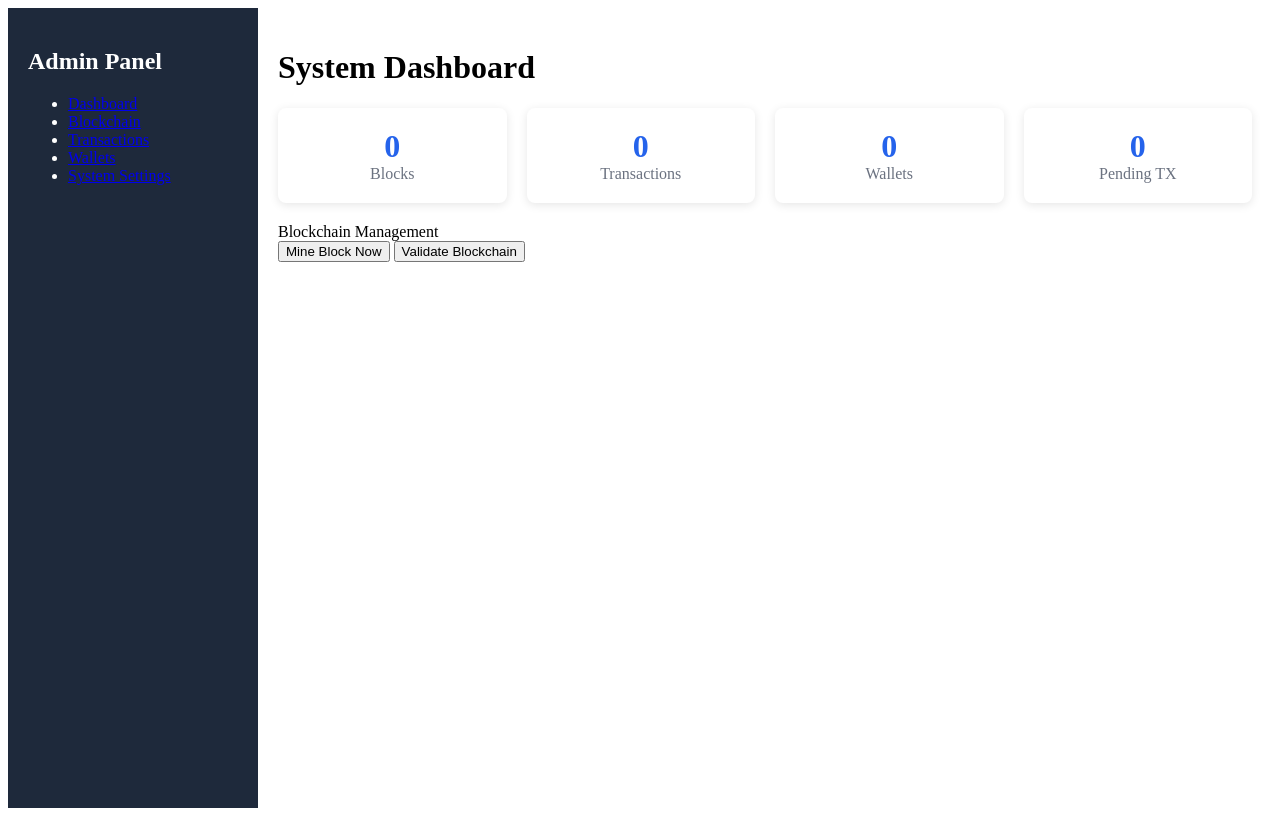
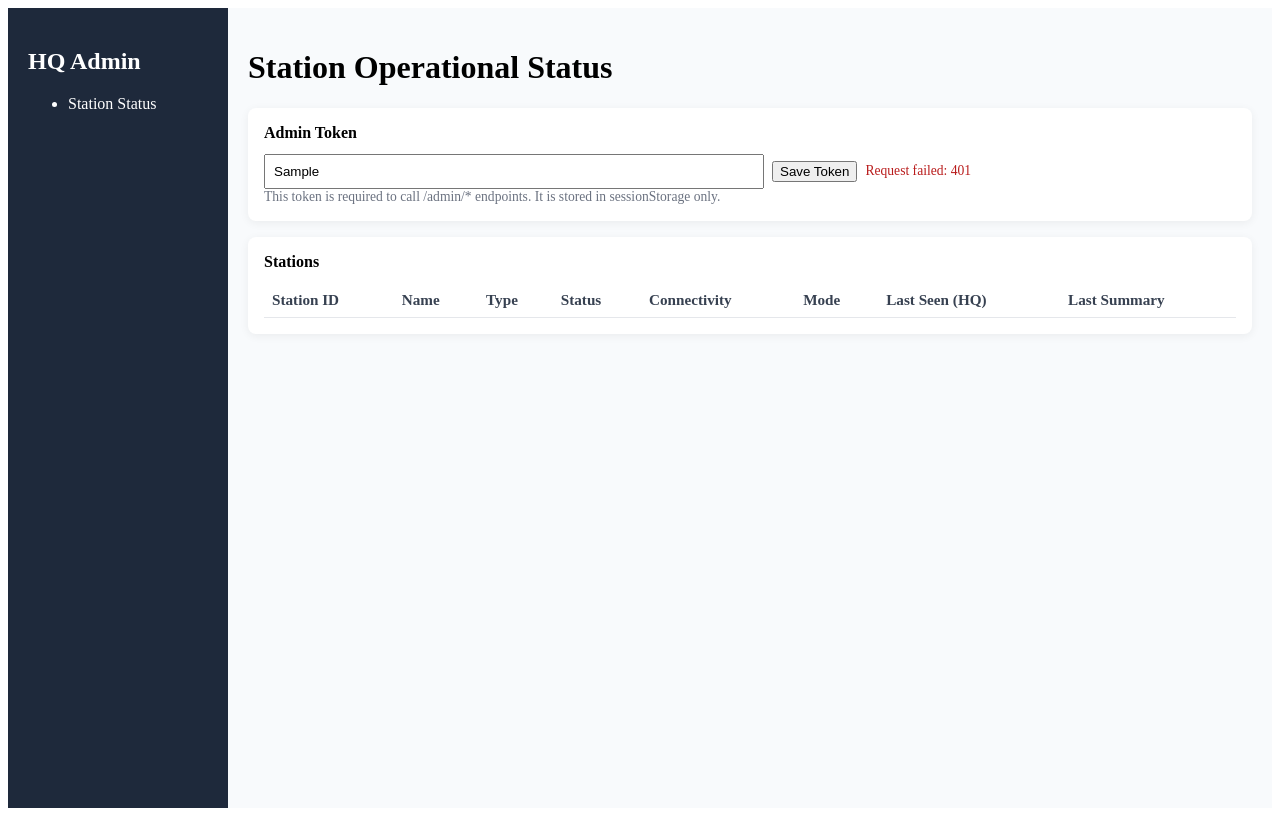
Before and after one commit to paxdriver/KriSYS, a Flask app: template krisys-backend/templates/admin.html in a window 1280 px wide. Run offline with Flask 3, Linux system fonts and the light colour scheme; the template is opened without the code that fills it: most values are stand-ins (such as "Sample title", 1, 10 or a date in 2020); lists and menus that the app fills with data are empty; parts of the project's set-up code (start-up, migrations or seed data) failed here and were passed over.

Commit message:
CP: simple static admin to display stations. WIP to add telemetry.

```diff
--- a/krisys-backend/app.py
+++ b/krisys-backend/app.py
@@ -1,7 +1,7 @@
 # krisys-backend/app.py
 import hashlib
 import uuid
-from flask import Flask, request, jsonify
+from flask import Flask, request, jsonify, render_template
 from flask_cors import CORS
 from blockchain import Blockchain, Transaction, PolicySystem
 import time
@@ -824,6 +824,53 @@ def get_address_transactions(address):
 				txs.append(tx.to_dict())
 	return jsonify(txs), 200
 
+# Wallet management endpoints - with passphrase encryption
+@app.route('/wallet', methods=['POST'])
+def create_wallet():
+	"""Create a new family wallet with keys stored separately"""
+	try:
+		data = request.json
+		num_members = int(data.get('num_members', 1))
+		passphrase = data.get('passphrase', '')  # Get passphrase from request
+
+		if not passphrase or len(passphrase) < MIN_PASSPHRASE_LENGTH:
+			return jsonify({"error": f"Passphrase must be at least {MIN_PASSPHRASE_LENGTH} characters"}), 400
+
+		if num_members < 1 or num_members > MAX_MEMBERS:
+			return jsonify({"error": "Number of members must be between 1-20"}), 400
+
+		members = [{"name": f"Member {i+1}"} for i in range(num_members)]
+
+		wallet = blockchain.wallets.create_wallet(
+			family_id=hashlib.sha256(secrets.token_bytes(32)).hexdigest()[:24],
+			members=members,
+			crisis_id=blockchain.crisis_metadata['id'],
+			passphrase=passphrase   # Passphrase deciphers private_key stored by blockchain host in wallet_keys, which is encrypted value by blockchain host's public/private keys to never store user's private key, but to allow simple passphrase for user to retrieve their private_key by memory
+		)
+
+		return jsonify(wallet.to_dict()), 201
+
+	except Exception as e:
+		emit_telemetry_event(
+			source="HQ",
+			severity="critical",
+			event_type="DB",
+			context={"wallet_creation_error": str(e)}
+		)
+		logger.error(f"Wallet creation error: {str(e)}")
+		return jsonify({"error": "Wallet creation failed"}), 500
+
+
+# DEV NOTE: MUST COMPLETELY CHANGE THIS FOR PROPER ADMIN AUTH, NEVER PASS ADMIN_TOKEN TO BROWSER
+# TODO: create proper frontend panel with proper auth using JWT
+@app.route("/admin", methods=["GET"])
+def admin_panel():
+    return render_template("admin.html",
+        admin_token_b64=base64.b64encode(
+			ADMIN_TOKEN.encode("utf-8")
+		).decode("utf-8")
+    )
+
 
 # HQ Telemetry ingestion endpoint
 @app.route("/admin/telemetry", methods=["POST"])
@@ -861,6 +908,157 @@ def admin_receive_telemetry():
 		node_id=node_id if isinstance(node_id, str) else "",
 	)
 	return jsonify({"status": "ok"}), 201
+
+def _safe_parse_context_json(raw: str | None) -> dict | None:
+	# Safely parse context_json without throwing.
+	if not isinstance(raw, str) or not raw.strip():
+		# Reject non-string or empty inputs.
+		return None
+	try:
+		# Attempt JSON parsing.
+		obj = json.loads(raw)
+	except Exception:
+		# Reject malformed JSON.
+		return None
+	return obj if isinstance(obj, dict) else None  # Only accept dict payloads.
+
+
+@app.route("/admin/stations/status", methods=["GET"])
+@admin_required
+def admin_station_status():
+	"""
+	Aggregate station operational state for the HQ panel.
+
+	Output:
+	{
+	  "stations": [ ... ],
+	  "count": <number>
+	}
+
+	Combines:
+	- authoritative station rows from `stations` table (includes pending/active metadata)
+	- recent lifecycle/summary telemetry from `admin_events` (no new data collection)
+	"""
+	limit = request.args.get("limit", 1000)
+	try:
+		limit = int(limit)
+	except Exception:
+		limit = 1000  # fallback if limit query param is invalid
+	limit = max(1, min(limit, 5000))  # clamp to a safe maximum
+
+	crisis_id = blockchain.crisis_metadata["id"]
+
+	with db_connection() as conn:
+		# Fetch all configured stations for the current crisis (active, pending, etc.)
+		station_rows = conn.execute(
+			"""
+			SELECT station_id, name, type, location, status
+			FROM stations
+			WHERE crisis_id = ?
+			ORDER BY station_id ASC
+			""",
+			(crisis_id,),
+		).fetchall()
+
+		# Fetch recent station-scoped telemetry events (lifecycle + summaries).
+		event_rows = conn.execute(
+			"""
+			SELECT node_id, context_json, created_at
+			FROM admin_events
+			WHERE source = ? AND node_id IS NOT NULL AND node_id != ''
+			ORDER BY created_at DESC
+			LIMIT ?
+			""",
+			("station", limit),
+		).fetchall()
+
+	stations: dict[str, dict] = {}
+
+	# Seed output with canonical station metadata.
+	for row in station_rows:
+		stations[row["station_id"]] = {
+			"station_id": row["station_id"],
+			"name": row["name"],
+			"type": row["type"],
+			"location": row["location"],
+			"status": row["status"],
+			"last_seen_at": None,
+			"last_event_at": None,
+			"lifecycle": {
+				"connectivity": None,
+				"mode": None,
+				"last_lifecycle_event": None,
+				"last_lifecycle_at": None,
+			},
+			"summary": None,
+		}
+
+	# Merge telemetry context into the canonical list.
+	for event in event_rows:
+		station_id = event["node_id"]
+		if not station_id:
+			continue  # defensive guard
+
+		entry = stations.get(station_id)
+		if not entry:
+			# Include stations known only from telemetry (defensive path).
+			entry = {
+				"station_id": station_id,
+				"name": None,
+				"type": None,
+				"location": None,
+				"status": "unknown",
+				"last_seen_at": None,
+				"last_event_at": None,
+				"lifecycle": {
+					"connectivity": None,
+					"mode": None,
+					"last_lifecycle_event": None,
+					"last_lifecycle_at": None,
+				},
+				"summary": None,
+			}
+			stations[station_id] = entry
+
+		if entry["last_seen_at"] is None:
+			entry["last_seen_at"] = event["created_at"]
+
+		ctx = _safe_parse_context_json(event["context_json"])
+		if not ctx:
+			continue
+
+		event_type = ctx.get("event_type")
+		event_name = ctx.get("event_name")
+		event_context = ctx.get("context") if isinstance(ctx.get("context"), dict) else {}
+		event_timestamp = ctx.get("created_at") or event["created_at"]
+
+		if entry["last_event_at"] is None:
+			entry["last_event_at"] = event_timestamp
+
+		if event_type == "lifecycle":
+			if entry["lifecycle"]["last_lifecycle_event"] is None:
+				entry["lifecycle"]["last_lifecycle_event"] = event_name
+				entry["lifecycle"]["last_lifecycle_at"] = event_timestamp
+
+			if event_name in ("online", "offline") and entry["lifecycle"]["connectivity"] is None:
+				entry["lifecycle"]["connectivity"] = event_name
+
+			if event_name == "mode_changed" and entry["lifecycle"]["mode"] is None:
+				to_mode = event_context.get("to")
+				entry["lifecycle"]["mode"] = to_mode if isinstance(to_mode, str) else None
+
+		if event_type == "summary" and event_name == "flush_summary" and entry["summary"] is None:
+			entry["summary"] = {
+				"messages_sent": event_context.get("messages_sent"),
+				"checkins_sent": event_context.get("checkins_sent"),
+				"blocks_pulled": event_context.get("blocks_pulled"),
+				"summary_at": event_timestamp,
+			}
+
+	out = sorted(stations.values(), key=lambda item: item["station_id"])
+	return jsonify({"stations": out, "count": len(out)}), 200
+# -------------------
+
 
 
 # ADMIN EVENTS QUERY ENDPOINT
@@ -946,42 +1144,6 @@ def mine_block():
 		)
 		logger.error(f"Mining error: {str(e)}")
 		return jsonify({"error": "Mining failed"}), 500
-
-# Wallet management endpoints - with passphrase encryption
-@app.route('/wallet', methods=['POST'])
-def create_wallet():
-	"""Create a new family wallet with keys stored separately"""
-	try:
-		data = request.json
-		num_members = int(data.get('num_members', 1))
-		passphrase = data.get('passphrase', '')  # Get passphrase from request
-
-		if not passphrase or len(passphrase) < MIN_PASSPHRASE_LENGTH:
-			return jsonify({"error": f"Passphrase must be at least {MIN_PASSPHRASE_LENGTH} characters"}), 400
-
-		if num_members < 1 or num_members > MAX_MEMBERS:
-			return jsonify({"error": "Number of members must be between 1-20"}), 400
-
-		members = [{"name": f"Member {i+1}"} for i in range(num_members)]
-
-		wallet = blockchain.wallets.create_wallet(
-			family_id=hashlib.sha256(secrets.token_bytes(32)).hexdigest()[:24],
-			members=members,
-			crisis_id=blockchain.crisis_metadata['id'],
-			passphrase=passphrase   # Passphrase deciphers private_key stored by blockchain host in wallet_keys, which is encrypted value by blockchain host's public/private keys to never store user's private key, but to allow simple passphrase for user to retrieve their private_key by memory
-		)
-
-		return jsonify(wallet.to_dict()), 201
-
-	except Exception as e:
-		emit_telemetry_event(
-			source="HQ",
-			severity="critical",
-			event_type="DB",
-			context={"wallet_creation_error": str(e)}
-		)
-		logger.error(f"Wallet creation error: {str(e)}")
-		return jsonify({"error": "Wallet creation failed"}), 500
 
 
 @app.route('/admin/alert', methods=['POST'])
--- a/krisys-backend/templates/admin.html
+++ b/krisys-backend/templates/admin.html
@@ -2,128 +2,206 @@
 <!DOCTYPE html>
 <html>
 <head>
-    <title>KriSYS Admin Panel</title>
+	<title>KriSYS HQ Admin</title>
 	<style>
-        /* Similar styling to index.html with admin-specific elements */
-        .admin-container {
-            display: grid;
-            grid-template-columns: 250px 1fr;
-            min-height: 100vh;
-        }
-        .admin-sidebar {
-            background: #1e293b;
-            color: white;
-            padding: 20px;
-        }
-        .admin-main {
-            padding: 20px;
-        }
-        .stats-grid {
-            display: grid;
-            grid-template-columns: repeat(auto-fill, minmax(200px, 1fr));
-            gap: 20px;
-            margin-bottom: 20px;
-        }
-        .stat-card {
-            background: white;
-            border-radius: 8px;
-            padding: 20px;
-            box-shadow: 0 2px 10px rgba(0,0,0,0.1);
-            text-align: center;
-        }
-        .stat-value {
-            font-size: 2rem;
-            font-weight: bold;
-            color: #2563eb;
-        }
-        .stat-label {
-            color: #6b7280;
-        }
+		/* Layout containers */
+		.admin-container { display: grid; grid-template-columns: 220px 1fr; min-height: 100vh; }
+		.admin-sidebar { background: #1e293b; color: white; padding: 20px; }
+		.admin-main { padding: 20px; background: #f8fafc; }
+
+		/* Basic cards + tables */
+		.card { background: white; border-radius: 8px; padding: 16px; margin-bottom: 16px; box-shadow: 0 2px 10px rgba(0,0,0,0.06); }
+		.card-title { font-weight: 700; margin-bottom: 12px; }
+		table { width: 100%; border-collapse: collapse; }
+		th, td { border-bottom: 1px solid #e5e7eb; padding: 8px; text-align: left; font-size: 0.95rem; }
+		th { color: #374151; }
+		.badge { padding: 2px 8px; border-radius: 999px; font-size: 0.8rem; background: #e5e7eb; }
+		.badge.green { background: #dcfce7; color: #166534; }
+		.badge.red { background: #fee2e2; color: #991b1b; }
+		.badge.yellow { background: #fef9c3; color: #854d0e; }
+
+		/* Admin token input area */
+		.token-row { display: flex; gap: 8px; align-items: center; flex-wrap: wrap; }
+		.token-input { width: 480px; max-width: 100%; padding: 8px; }
+		.small { font-size: 0.85rem; color: #6b7280; }
 	</style>
+
 </head>
 <body>
 	<div class="admin-container">
 		<div class="admin-sidebar">
-            <h2>Admin Panel</h2>
+			<h2>HQ Admin</h2>
 			<ul>
-                <li><a href="#">Dashboard</a></li>
-                <li><a href="#">Blockchain</a></li>
-                <li><a href="#">Transactions</a></li>
-                <li><a href="#">Wallets</a></li>
-                <li><a href="#">System Settings</a></li>
+				<li><a href="/admin" style="color:white;text-decoration:none;">Station Status</a></li>
 			</ul>
 		</div>
 
 		<div class="admin-main">
-            <h1>System Dashboard</h1>
+			<h1>Station Operational Status</h1>
 
-            <div class="stats-grid">
-                <div class="stat-card">
-                    <div class="stat-value" id="block-count">0</div>
-                    <div class="stat-label">Blocks</div>
+			<!-- Token input (required for /admin/* API calls) -->
+			<div class="card">
+				<div class="card-title">Admin Token</div>
+				<div class="token-row">
+					<input id="admin-token-input" class="token-input" placeholder="Paste base64 admin token here" />
+					<button onclick="saveAdminToken()">Save Token</button>
+					<span id="token-status" class="small"></span>
 				</div>
-                <div class="stat-card">
-                    <div class="stat-value" id="tx-count">0</div>
-                    <div class="stat-label">Transactions</div>
-                </div>
-                <div class="stat-card">
-                    <div class="stat-value" id="wallet-count">0</div>
-                    <div class="stat-label">Wallets</div>
-                </div>
-                <div class="stat-card">
-                    <div class="stat-value" id="pending-tx">0</div>
-                    <div class="stat-label">Pending TX</div>
+				<div class="small">
+					This token is required to call /admin/* endpoints. It is stored in sessionStorage only.
 				</div>
 			</div>
 
+			<!-- Station status table -->
 			<div class="card">
-                <div class="card-header">Blockchain Management</div>
-                <div class="card-body">
-                    <button onclick="mineBlock()">Mine Block Now</button>
-                    <button onclick="validateChain()">Validate Blockchain</button>
-                </div>
+				<div class="card-title">Stations</div>
+				<div id="station-error" class="small"></div>
+				<table>
+					<thead>
+						<tr>
+							<th>Station ID</th>
+							<th>Name</th>
+							<th>Type</th>
+							<th>Status</th>
+							<th>Connectivity</th>
+							<th>Mode</th>
+							<th>Last Seen (HQ)</th>
+							<th>Last Summary</th>
+						</tr>
+					</thead>
+					<tbody id="station-table-body">
+						<!-- Rows injected by JS -->
+					</tbody>
+				</table>
 			</div>
 		</div>
 	</div>
 
 	<script>
-        async function loadStats() {
-            try {
-                const [chainRes, walletsRes] = await Promise.all([
-                    fetch('/blockchain'),
-                    fetch('/admin/wallets') // Need to implement this endpoint
-                ]);
+		// DEV NOTE: injected admin token from template served by app.py/admin endpoint
+		window.ADMIN_TOKEN_B64 = "{{ admin_token_b64 }}"
+	</script>
 
-                const chain = await chainRes.json();
-                const wallets = await walletsRes.json();
+	<script>
+		const ADMIN_TOKEN_KEY = 'krisys_admin_token_b64'
 
-                document.getElementById('block-count').textContent = chain.length;
-                document.getElementById('tx-count').textContent = chain.reduce((acc, block) => acc + block.transactions.length, 0);
-                document.getElementById('wallet-count').textContent = wallets.length;
-                document.getElementById('pending-tx').textContent = 0; // Need pending TX endpoint
-            } catch (error) {
-                console.error('Error loading stats:', error);
+		/**
+		* DEV NOTE: We seed the admin token from the template-injected global
+		* (base64(master_private_key.asc)) so this UI can keep working without an
+		* extra fetch. Later we can swap this helper to read from an env or config.
+		*/
+		function seedAdminTokenFromTemplate() {
+			const embedded = window.ADMIN_TOKEN_B64 ?? ''
+			if (!embedded) {
+				throw new Error('Admin token is missing from the template context')
+			}
+			sessionStorage.setItem(ADMIN_TOKEN_KEY, embedded)
+			return embedded
+		}
+
+		function getAdminToken() {
+			return sessionStorage.getItem(ADMIN_TOKEN_KEY) || ''
+		}
+
+		function setTokenStatus(msg, isError) {
+			const el = document.getElementById('token-status')
+			if (!el) return
+			el.textContent = msg
+			el.style.color = isError ? '#b91c1c' : '#065f46'
+		}
+
+		function formatTime(ts) {
+			if (!ts) return '-'
+			return new Date(ts * 1000).toLocaleString()
+		}
+
+		function badge(text, color) {
+			return `<span class="badge ${color}">${text || '-'}</span>`
+		}
+
+		function summarySafe(val) {
+			return typeof val === 'number' && Number.isFinite(val) ? val : '-'
+		}
+
+		function escapeHtml(str) {
+			return String(str || '')
+				.replaceAll('&', '&amp;')
+				.replaceAll('<', '&lt;')
+				.replaceAll('>', '&gt;')
+				.replaceAll('"', '&quot;')
+				.replaceAll("'", '&#39;')
+		}
+
+		async function loadStations() {
+			const token = getAdminToken()
+			const errorEl = document.getElementById('station-error')
+
+			if (!token) {
+				setTokenStatus('Missing admin token', true)
+				return
+			}
+
+			// DEV NOTE: injected by /admin where /admin/* require token
+			const res = await fetch('/admin/stations/status', {
+				headers: { 'X-Admin-Token': token }
+			})
+
+			if (!res.ok) {
+				setTokenStatus(`Request failed: ${res.status}`, true)
+				return
+			}
+
+			const data = await res.json()
+			const rows = Array.isArray(data.stations) ? data.stations : []
+			const tbody = document.getElementById('station-table-body')
+			tbody.innerHTML = ''
+
+			for (const s of rows) {
+				const statusBadge = s.status === 'active'
+					? badge('active', 'green')
+					: s.status === 'pending'
+						? badge('pending', 'yellow')
+						: badge(s.status || 'unknown', '')
+
+				const connBadge = s.lifecycle?.connectivity === 'online'
+					? badge('online', 'green')
+					: s.lifecycle?.connectivity === 'offline'
+						? badge('offline', 'red')
+						: badge('-', '')
+
+				const summary = s.summary
+					? `msg=${summarySafe(summary.messages_sent)}, chk=${summarySafe(summary.checkins_sent)}, blk=${summarySafe(summary.blocks_pulled)}`
+					: '-'
+
+				const tr = document.createElement('tr')
+				tr.innerHTML = `
+					<td>${escapeHtml(s.station_id)}</td>
+					<td>${escapeHtml(s.name || '-')}</td>
+					<td>${escapeHtml(s.type || '-')}</td>
+					<td>${statusBadge}</td>
+					<td>${connBadge}</td>
+					<td>${escapeHtml(s.lifecycle?.mode || '-')}</td>
+					<td>${formatTime(s.last_seen_at)}</td>
+					<td>${escapeHtml(summary)}</td>
+				`
+				tbody.appendChild(tr)
 			}
 		}
 
-        async function mineBlock() {
+		async function initializeStationTable() {
 			try {
-                const response = await fetch('/admin/mine', {
-                    method: 'POST',
-                    headers: {
-                        'X-Admin-Token': 'secure_admin_key_123' // Use your actual admin token
-                    }
-                });
-                const result = await response.json();
-                alert(result.message);
-                loadStats();
+				const token = seedAdminTokenFromTemplate()
+				const input = document.getElementById('admin-token-input')
+				if (input) input.value = token
+				setTokenStatus('Token loaded from server', false)
+				await loadStations()
 			} catch (error) {
-                console.error('Mining error:', error);
-                alert('Mining failed');
+				setTokenStatus(error.message, true)
 			}
 		}
 
-        document.addEventListener('DOMContentLoaded', loadStats);
+		document.addEventListener('DOMContentLoaded', initializeStationTable)
 	</script>
+
 </body>
 </html>
```
Also changed, not shown: krisys-backend/device-offline-server/app.py (+24 -2 lines). Lines whose indentation alone changed are shown as unchanged.
